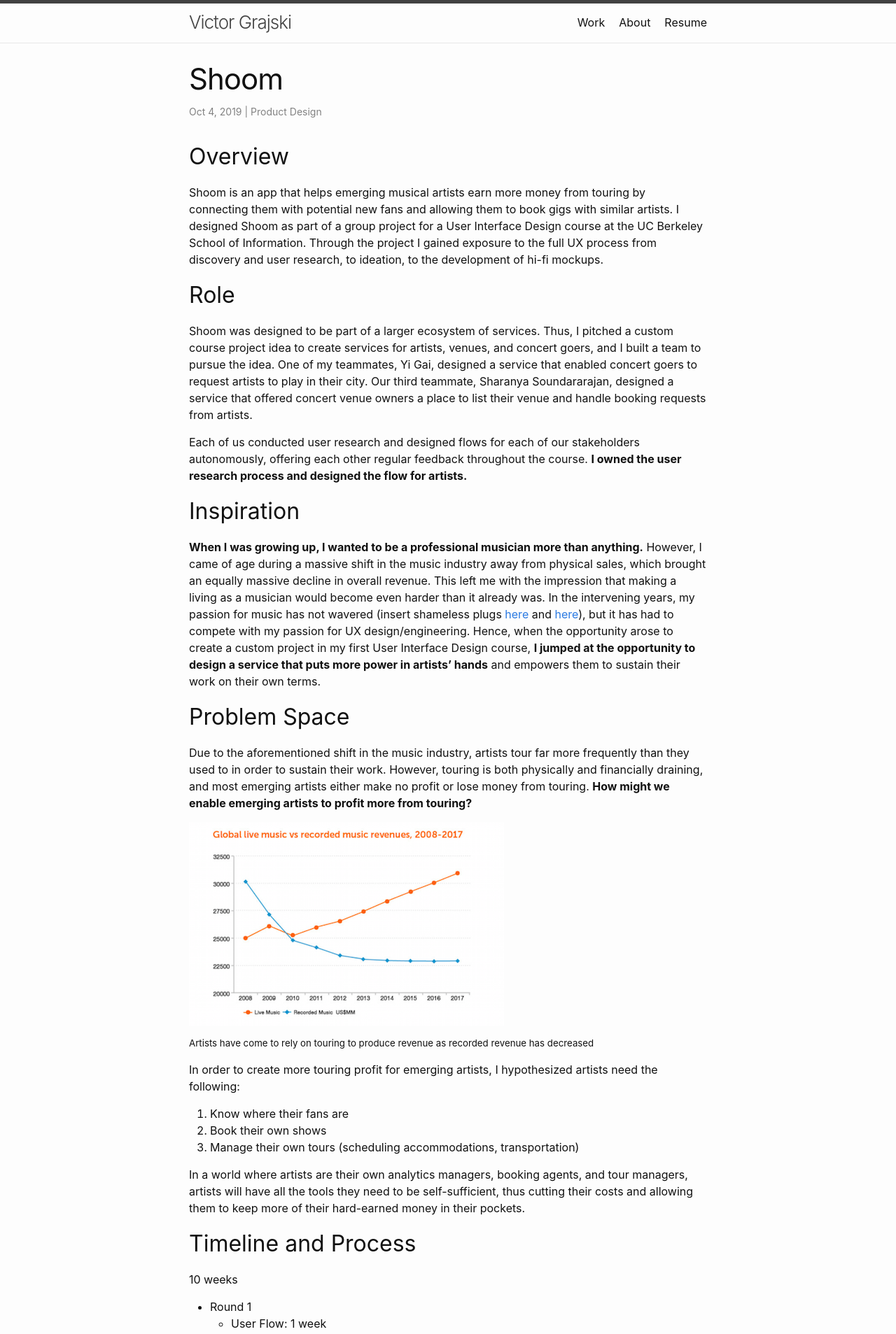
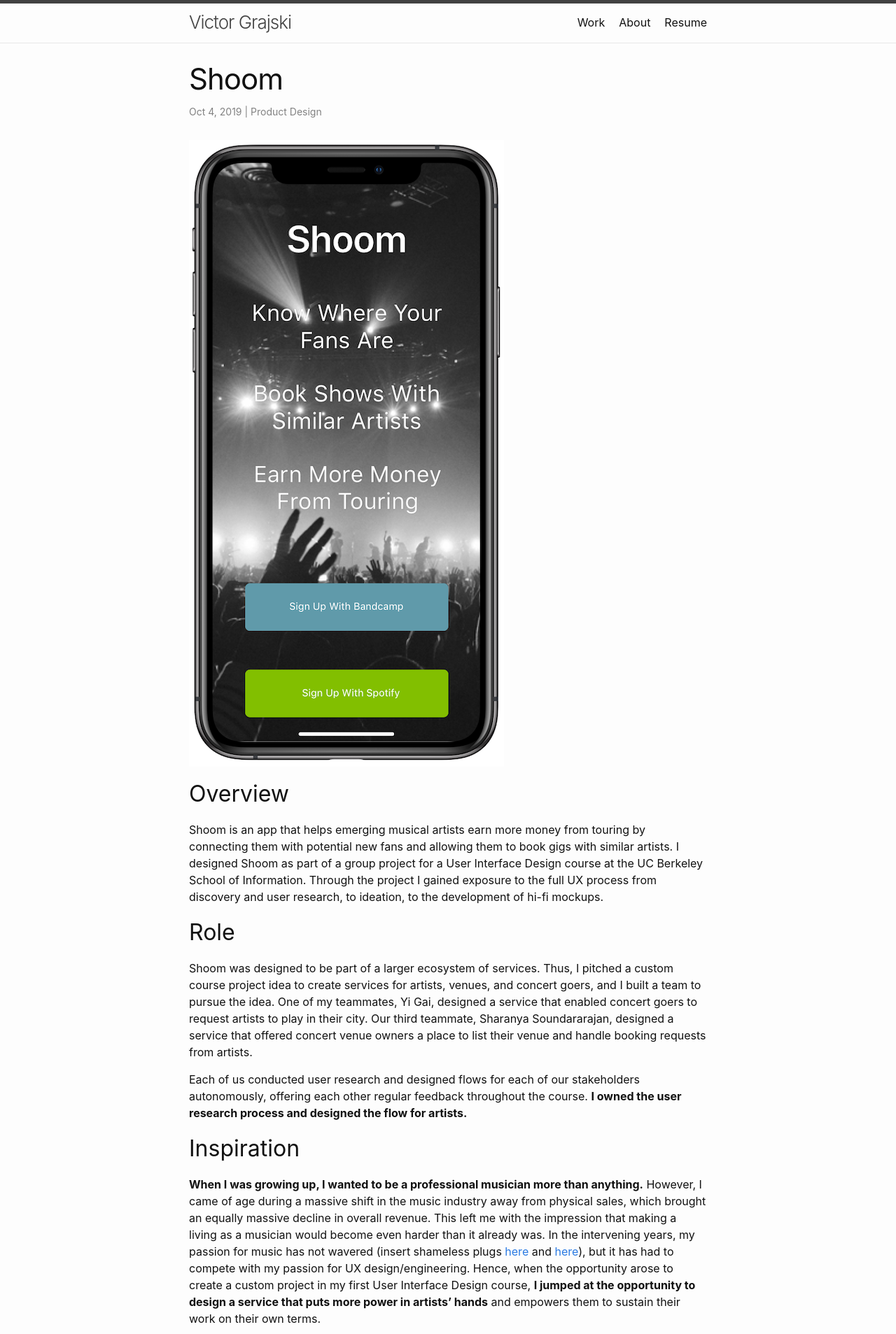
Before and after one commit to victor-grajski/portfolio-old, a Jekyll site: the page built from _posts/2019-10-04-shoom.markdown, in a window 1280 px wide. Shown: the top 1907 px of the page at 70% size. Built offline with Jekyll 4.4.1, drawn with Linux system fonts in a browser that asks for light colours.

Commit message:
Update 2019-10-04-shoom.markdown

```diff
--- a/_posts/2019-10-04-shoom.markdown
+++ b/_posts/2019-10-04-shoom.markdown
@@ -8,6 +8,9 @@ excerpt: "Shoom is an app to help emerging musical artists earn more money from
 image: /assets/shoom/splash-screen.png
 category: "Product Design"
 ---
+
+<img src="/assets/shoom/splash-screen.png" alt="splash" />
+
 ## Overview
 Shoom is an app that helps emerging musical artists earn more money from touring by connecting them with potential new fans and allowing them to book gigs with similar artists. I designed Shoom as part of a group project for a User Interface Design course at the UC Berkeley School of Information. Through the project I gained exposure to the full UX process from discovery and user research, to ideation, to the development of hi-fi mockups.
 
```
